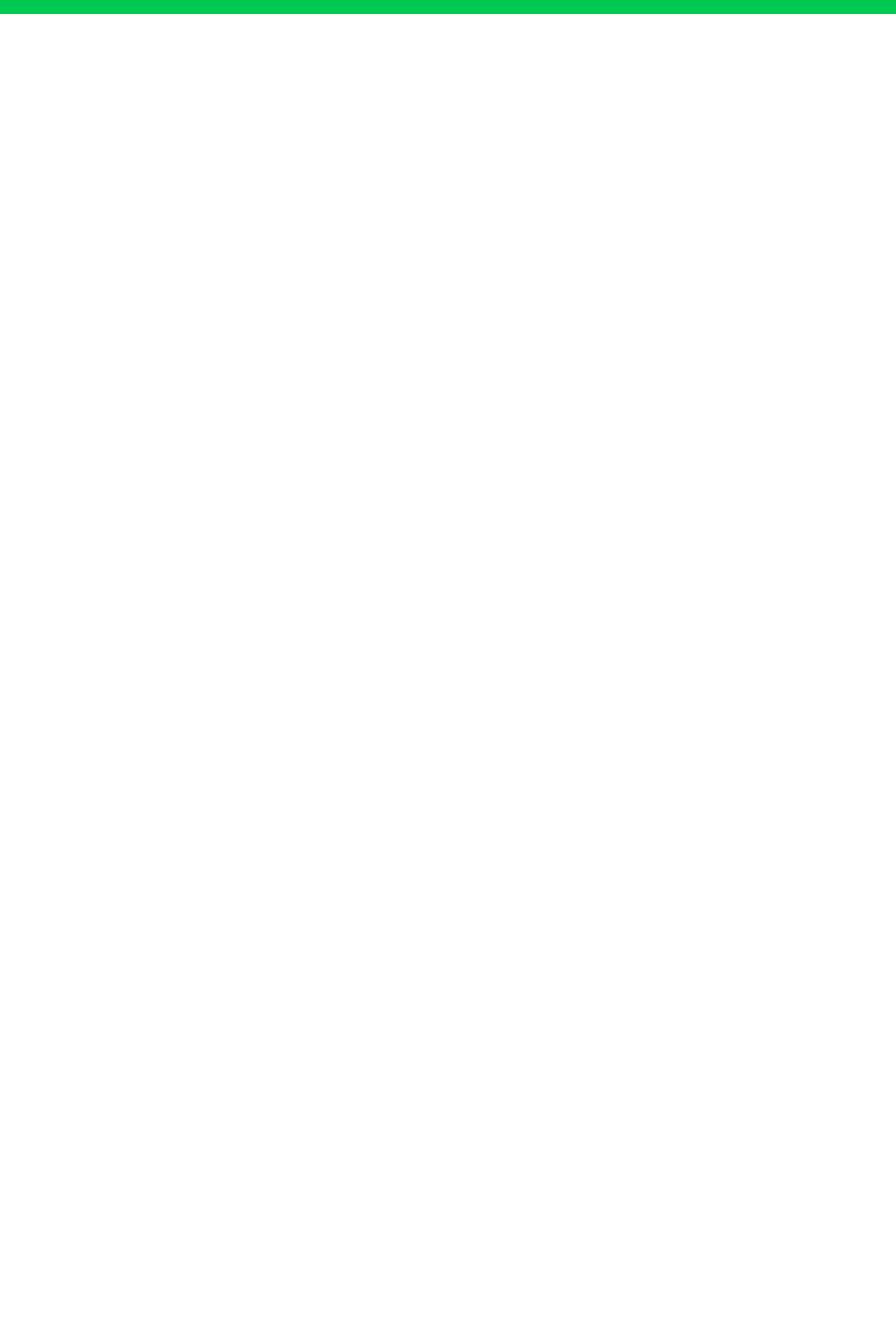
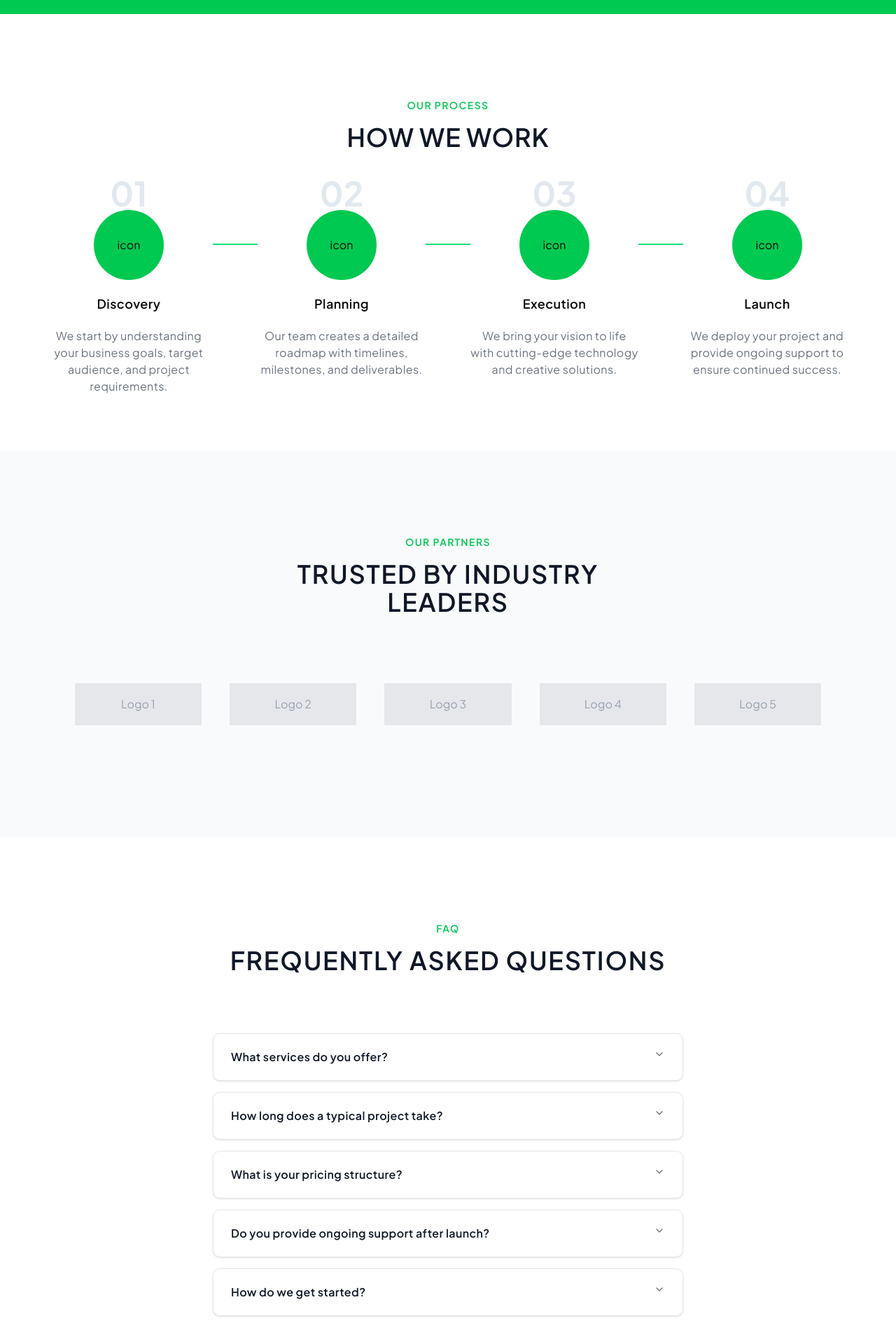
Before and after one commit to Habtamu-Semagn/diglab, a Next.js app: page / in a window 1280 px wide. Shown: the part 4292-6212 px from the top of the page at 70% size. Before the commit the page ends 4312 px from the top, so only its background shows below. Built offline with nearby package versions, Linux system fonts and the light colour scheme.

Commit message:
process, partner and faq section completed

```diff
--- a/app/page.tsx
+++ b/app/page.tsx
@@ -1,7 +1,10 @@
 
 import About from "@/components/About";
+import FAQ from "@/components/FAQ";
 import HeroSection from "@/components/Hero";
 import Overview from "@/components/Overview";
+import Partners from "@/components/Partners";
+import Process from "@/components/Process";
 import Projects from "@/components/Projects";
 import Services from "@/components/Services";
 import Staff from "@/components/Staff";
@@ -16,6 +19,9 @@ export default function Home() {
         <About />
         <Staff />
         <Overview />
+        <Process />
+        <Partners />
+        <FAQ />
     </>
   );
 }
--- /dev/null
+++ b/components/FAQ.tsx
@@ -0,0 +1,62 @@
+import { Accordion, AccordionContent, AccordionItem, AccordionTrigger } from "./ui/accordion"
+
+const faqs = [
+  {
+    title: "What services do you offer?",
+    description: "We offer a comprehensive range of digital services including web design, web development, mobile app development, digital marketing, SEO optimization, and business strategy consulting."
+  },
+  {
+    title: "How long does a typical project take?",
+    description: "Project timelines vary based on scope and complexity. A simple website typically takes 4-6 weeks, while more complex web applications can take 3-6 months."
+  },
+  {
+    title: "What is your pricing structure?",
+    description: "We offer flexible pricing options including fixed-price projects, hourly rates, and retainer agreements with transparent pricing and no hidden fees."
+  },
+  {
+    title: "Do you provide ongoing support after launch?",
+    description: "Yes, we offer comprehensive post-launch support including maintenance packages, security updates, performance monitoring, and feature enhancements."
+  },
+  {
+    title: "How do we get started?",
+    description: "Simply reach out through our contact form or give us a call. We'll schedule a free consultation to discuss your project requirements."
+  }
+]
+
+export default function FAQ() {
+  return (
+    <div className="lg:grid lg:grid-cols-12 pb-20 pt-30">
+      <div className="lg:col-start-2 lg:col-span-10 flex flex-col gap-4">
+
+        {/* Header */}
+        <p className="text-sm font-semibold tracking-widest text-green-500 uppercase self-center">
+          faq
+        </p>
+        <h2 className="text-4xl font-semibold text-gray-900 tracking-wider text-center uppercase self-center">
+          frequently asked questions
+        </h2>
+
+        {/* Each item is its own accordion card */}
+        <div className="flex flex-col gap-4 mt-17 max-w-2xl w-full mx-auto">
+          <Accordion type="single" collapsible className="flex flex-col gap-4">
+            {faqs.map((item) => (
+              <AccordionItem
+                key={item.title}
+                value={item.title}
+                className="border border-gray-200 rounded-lg px-6 shadow-sm bg-white data-[state=open]:shadow-md"
+              >
+                <AccordionTrigger className="hover:cursor-pointer hover:no-underline text-left font-normal text-gray-900 py-5 text-md tracking-wide font-semibold data-[state=open]:text-green-500">
+                  {item.title}
+                </AccordionTrigger>
+                <AccordionContent className="text-gray-500 pb-5">
+                  {item.description}
+                </AccordionContent>
+              </AccordionItem>
+            ))}
+          </Accordion>
+        </div>
+
+      </div>
+    </div>
+  )
+}
--- /dev/null
+++ b/components/Partners.tsx
@@ -0,0 +1,20 @@
+
+export default function Partners(){
+    return <div className="lg:grid lg:grid-cols-12 pb-20 pt-30 bg-gray-50">
+                 <div className="lg:col-start-2 lg:col-span-10 flex flex-col gap-4">
+
+                   {/* Header */}
+                   <p className="text-sm font-semibold tracking-widest text-green-500 uppercase self-center">
+                     Our partners
+                   </p>
+                   <h2 className="text-4xl max-w-xl md:text-4xl font-semibold text-gray-900 tracking-wider text-center uppercase self-center">
+                     trusted by industry leaders
+                   </h2>
+                   <div className="flex gap-10 my-20">
+                    {
+                        [1,2,3,4,5].map(item => <div key={item} className="w-70 h-15 bg-gray-200 flex items-center justify-center text-gray-400">Logo {item}</div>)
+                    }
+                   </div>
+                </div>
+         </div>
+}
--- /dev/null
+++ b/components/Process.tsx
@@ -0,0 +1,65 @@
+function ProcessItem({ index, name, description }: { index: number; name: string; description: string }) {
+  return (
+    <div className="flex flex-col items-center text-center">
+      <p className="text-5xl text-slate-200 font-bold">0{index + 1}</p>
+      <div className="w-25 h-25 rounded-full bg-green-500 flex justify-center items-center">
+        icon
+      </div>
+      <p className="font-semibold text-lg tracking-wide my-5">{name}</p>
+      <p className="w-60 text-gray-500 tracking-wide">{description}</p>
+    </div>
+  );
+}
+
+function Line() {
+  return <div className="hidden lg:block h-[2px] w-16 bg-green-400 flex-shrink-0 mt-24" />;
+  //                                                                               ↑ pushes line down to icon level
+}
+
+export default function Process() {
+  const processItems = [
+    {
+      name: "Discovery",
+      description: "We start by understanding your business goals, target audience, and project requirements.",
+    },
+    {
+      name: "Planning",
+      description: "Our team creates a detailed roadmap with timelines, milestones, and deliverables.",
+    },
+    {
+      name: "Execution",
+      description: "We bring your vision to life with cutting-edge technology and creative solutions.",
+    },
+    {
+      name: "Launch",
+      description: "We deploy your project and provide ongoing support to ensure continued success.",
+    },
+  ];
+
+  return (
+    <div className="lg:grid lg:grid-cols-12 pb-20 pt-30">
+      <div className="lg:col-start-2 lg:col-span-10 flex flex-col gap-4">
+
+        {/* Header */}
+        <p className="text-sm font-semibold tracking-widest text-green-500 uppercase self-center">
+          Our process
+        </p>
+        <h2 className="text-3xl md:text-4xl font-semibold text-gray-900 tracking-wide text-center uppercase self-center">
+          How we work
+        </h2>
+
+        {/* Items + Lines */}
+        <div className="flex flex-col sm:flex-row sm:flex-wrap lg:flex-nowrap items-start justify-center w-full mt-5">
+          {processItems.map((item, index) => (
+            <div key={item.name} className="flex items-start">
+              <ProcessItem index={index} name={item.name} description={item.description} />
+              {/* Line between items, hidden on mobile */}
+              {index < processItems.length - 1 && <Line />}
+            </div>
+          ))}
+        </div>
+
+      </div>
+    </div>
+  );
+}
--- /dev/null
+++ b/components/ui/accordion.tsx
@@ -0,0 +1,81 @@
+"use client"
+
+import * as React from "react"
+import { Accordion as AccordionPrimitive } from "radix-ui"
+
+import { cn } from "@/lib/utils"
+import { ChevronDownIcon, ChevronUpIcon } from "lucide-react"
+
+function Accordion({
+  className,
+  ...props
+}: React.ComponentProps<typeof AccordionPrimitive.Root>) {
+  return (
+    <AccordionPrimitive.Root
+      data-slot="accordion"
+      className={cn("flex w-full flex-col", className)}
+      {...props}
+    />
+  )
+}
+
+function AccordionItem({
+  className,
+  ...props
+}: React.ComponentProps<typeof AccordionPrimitive.Item>) {
+  return (
+    <AccordionPrimitive.Item
+      data-slot="accordion-item"
+      className={cn("not-last:border-b", className)}
+      {...props}
+    />
+  )
+}
+
+function AccordionTrigger({
+  className,
+  children,
+  ...props
+}: React.ComponentProps<typeof AccordionPrimitive.Trigger>) {
+  return (
+    <AccordionPrimitive.Header className="flex">
+      <AccordionPrimitive.Trigger
+        data-slot="accordion-trigger"
+        className={cn(
+          "group/accordion-trigger relative flex flex-1 items-start justify-between rounded-lg border border-transparent py-2.5 text-left text-sm font-medium transition-all outline-none hover:underline focus-visible:border-ring focus-visible:ring-3 focus-visible:ring-ring/50 focus-visible:after:border-ring disabled:pointer-events-none disabled:opacity-50 **:data-[slot=accordion-trigger-icon]:ml-auto **:data-[slot=accordion-trigger-icon]:size-4 **:data-[slot=accordion-trigger-icon]:text-muted-foreground",
+          className
+        )}
+        {...props}
+      >
+        {children}
+        <ChevronDownIcon data-slot="accordion-trigger-icon" className="pointer-events-none shrink-0 group-aria-expanded/accordion-trigger:hidden" />
+        <ChevronUpIcon data-slot="accordion-trigger-icon" className="pointer-events-none hidden shrink-0 group-aria-expanded/accordion-trigger:inline" />
+      </AccordionPrimitive.Trigger>
+    </AccordionPrimitive.Header>
+  )
+}
+
+function AccordionContent({
+  className,
+  children,
+  ...props
+}: React.ComponentProps<typeof AccordionPrimitive.Content>) {
+  return (
+    <AccordionPrimitive.Content
+      data-slot="accordion-content"
+      className="overflow-hidden text-sm data-open:animate-accordion-down data-closed:animate-accordion-up"
+      {...props}
+    >
+      <div
+        className={cn(
+          "h-(--radix-accordion-content-height) pt-0 pb-2.5 [&_a]:underline [&_a]:underline-offset-3 [&_a]:hover:text-foreground [&_p:not(:last-child)]:mb-4",
+          className
+        )}
+      >
+        {children}
+      </div>
+    </AccordionPrimitive.Content>
+  )
+}
+
+export { Accordion, AccordionItem, AccordionTrigger, AccordionContent }
```
